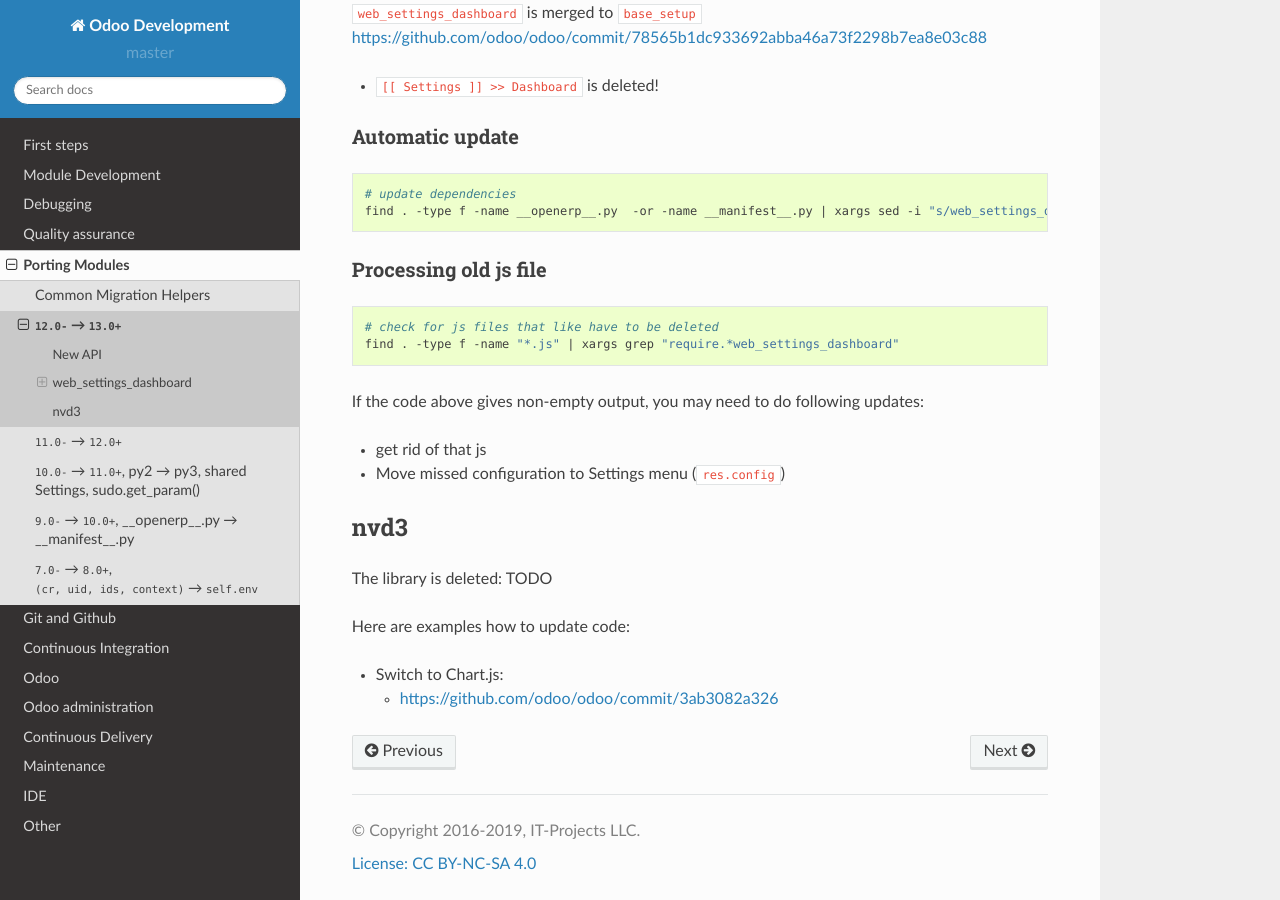
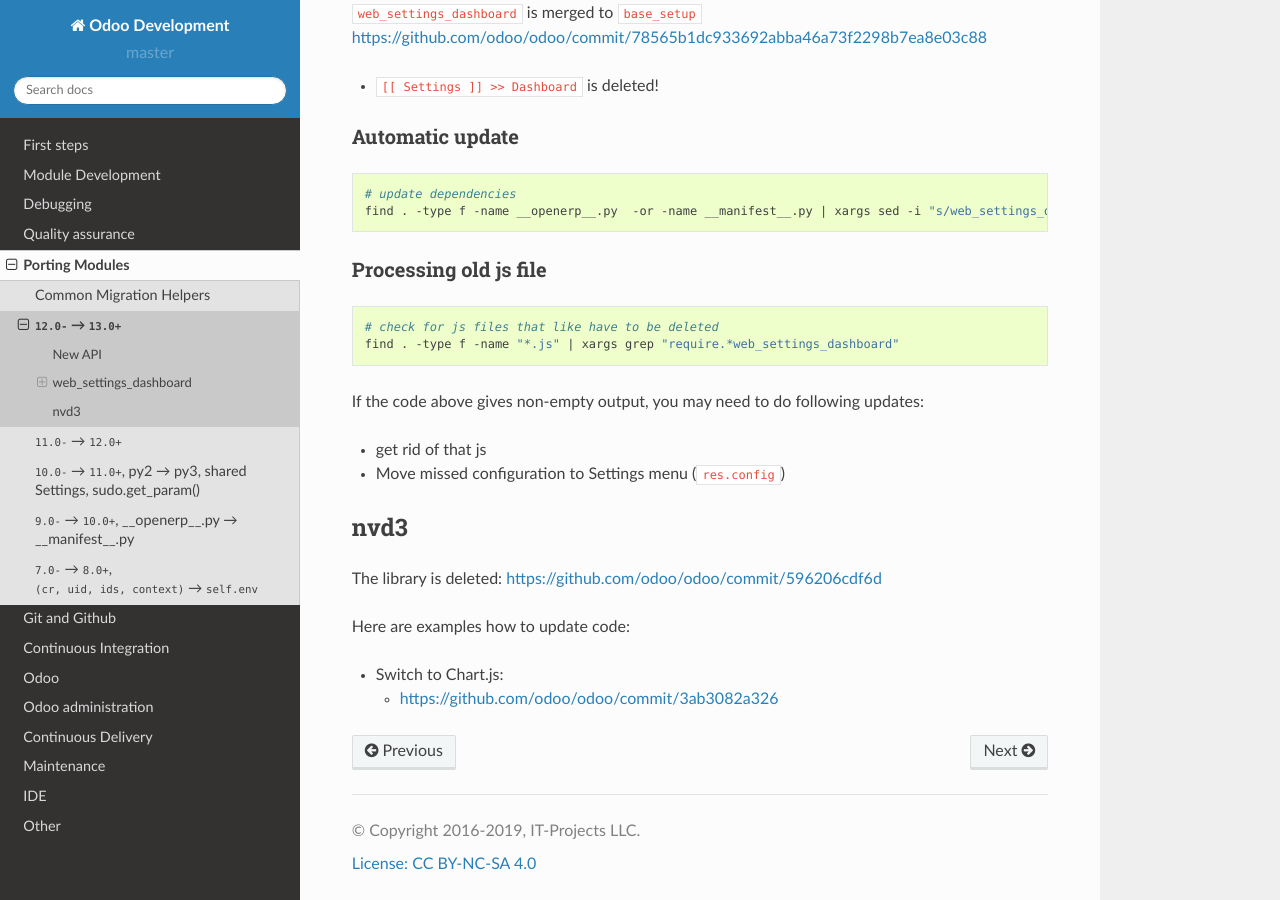
Before and after one commit to itpp-labs/odoo-development, a Sphinx documentation site: the page built from docs/migration/migrate-odoo-12-to-13.rst, in a window 1280 px wide and 900 px high, scrolled down 1082 px. Built offline with Sphinx 7.4.7 and the Read the Docs theme 2.0.0, drawn with Linux system fonts in a browser that asks for light colours.

Commit message:
Update migrate-odoo-12-to-13.rst

```diff
--- a/docs/migration/migrate-odoo-12-to-13.rst
+++ b/docs/migration/migrate-odoo-12-to-13.rst
@@ -85,7 +85,7 @@
 nvd3
 ====
 
-The library is deleted: TODO
+The library is deleted: https://github.com/odoo/odoo/commit/596206cdf6d
 
 Here are examples how to update code:
 
```
